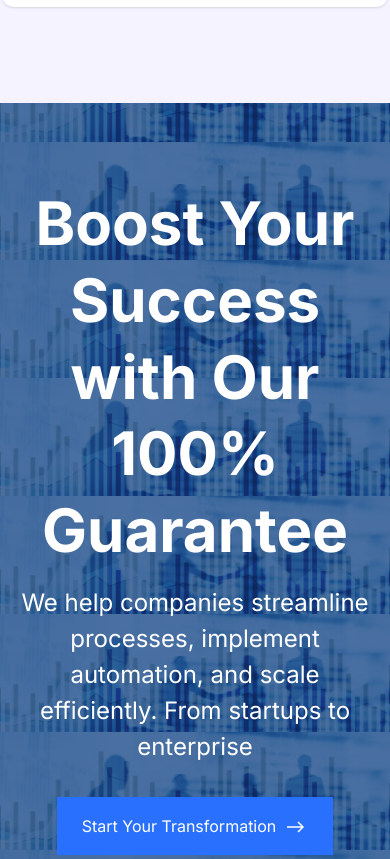
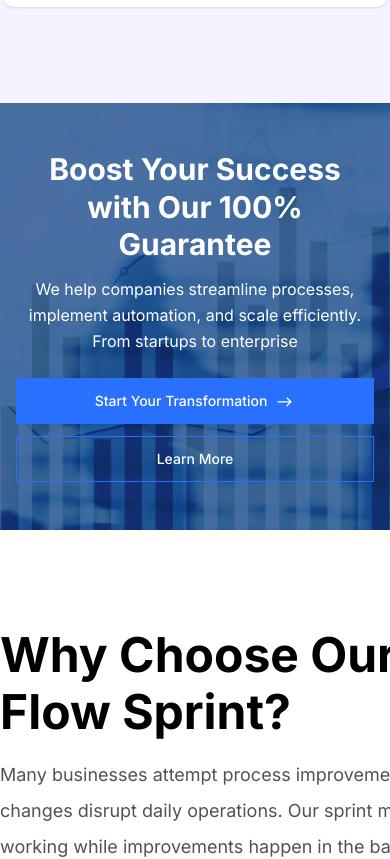
Before and after one commit to backbencherstudio/thainnoel, a Next.js app: page /servicedetailss in a window 390 px wide. Shown: the part 5461-6320 px from the top of the page. Built offline with nearby package versions, Linux system fonts and the light colour scheme.

Commit message:
All boost component responsive now

```diff
--- a/app/components/common/boostSection.tsx
+++ b/app/components/common/boostSection.tsx
@@ -57,36 +57,38 @@ const HeroSection: React.FC<HeroSectionProps> = ({
 
     return (
         <div
-            className={`flex py-[82px] bg-blue-600/30 bg-blend-darken ${className}`}
+            className={`flex py-12 md:py-[82px] bg-blue-600/30 bg-blend-darken min-h-[400px] md:min-h-[500px] ${className}`}
             style={{
                 backgroundImage: `url(${backgroundImage})`,
                 backgroundAttachment: showParallax ? "scroll" : "scroll",
                 backgroundPosition: showParallax ? `center center` : "center",
-                backgroundSize: "100% auto",
+                backgroundSize: "cover",
+                backgroundRepeat: "no-repeat",
                 transition: showParallax ? "background-position 0s ease-out" : "none",
             }}
         >
-            <div className="flex flex-col !max-w-[854px] custom-Container items-center gap-8">
-                <div className="flex flex-col gap-4">
-                    <span className={`text-center justify-start text-white text-6xl font-bold font-Inter leading-[76.80px] ${titleClassName}`}>
+            <div className="flex flex-col w-full max-w-[854px] mx-auto px-4 md:px-6 lg:px-8 items-center gap-6 md:gap-8">
+                <div className="flex flex-col gap-3 md:gap-4">
+                    <span className={`text-center text-white text-3xl sm:text-4xl md:text-5xl lg:text-6xl font-bold font-Inter leading-tight md:leading-[76.80px] ${titleClassName}`}>
                         {title}
                     </span>
-                    <span className={`text-center justify-start text-white text-2xl font-normal font-Inter leading-9 ${paragraphClassName}`}>
+                    <span className={`text-center text-white text-base sm:text-lg md:text-xl lg:text-2xl font-normal font-Inter leading-relaxed md:leading-9 ${paragraphClassName}`}>
                         {paragraph}
                     </span>
                 </div>
 
                 {(primaryButton || secondaryButton) && (
-                    <div className="flex flex-col md:flex-row items-center text-white gap-3">
+                    <div className="flex flex-col sm:flex-row items-center text-white gap-3 w-full sm:w-auto">
                         {primaryButton && (
                             <button
-                                className="border-1 border-[#2970FF] px-6 py-4 bg-[#2970FF] hover:bg-white text-white hover:text-[#2970FF] duration-300 cursor-pointer flex gap-2"
+                                className="w-full sm:w-auto border-1 border-[#2970FF] px-4 md:px-6 py-3 md:py-4 bg-[#2970FF] hover:bg-white text-white hover:text-[#2970FF] duration-300 cursor-pointer flex items-center justify-center gap-2 text-sm md:text-base font-medium"
                                 onClick={() => handleButtonClick(primaryButton)}
                             >
                                 <span>{primaryButton.text}</span>
                                 <svg
-                                    width="24"
-                                    height="24"
+                                    width="20"
+                                    height="20"
+                                    className="md:w-6 md:h-6"
                                     viewBox="0 0 24 24"
                                     fill="none"
                                     xmlns="http://www.w3.org/2000/svg"
@@ -102,7 +104,7 @@ const HeroSection: React.FC<HeroSectionProps> = ({
 
                         {secondaryButton && (
                             <button
-                                className="border-1 border-[#2970FF] px-6 py-4 hover:bg-white hover:text-[#2970FF] duration-300 cursor-pointer"
+                                className="w-full sm:w-auto border-1 border-[#2970FF] px-4 md:px-6 py-3 md:py-4 hover:bg-white hover:text-[#2970FF] duration-300 cursor-pointer text-sm md:text-base font-medium"
                                 onClick={() => handleButtonClick(secondaryButton)}
                             >
                                 {secondaryButton.text}
--- a/app/servicedetailss/page.tsx
+++ b/app/servicedetailss/page.tsx
@@ -16,8 +16,8 @@ export default function ServiceDetailsPage() {
         <ServiceBoost />
         <WhyChoseUs />
         <Faq />
+        <HowItWorks />
         <Pricing />
-        <HowItWorks />
         <TransformBusiness />
     </div>
   )
```
